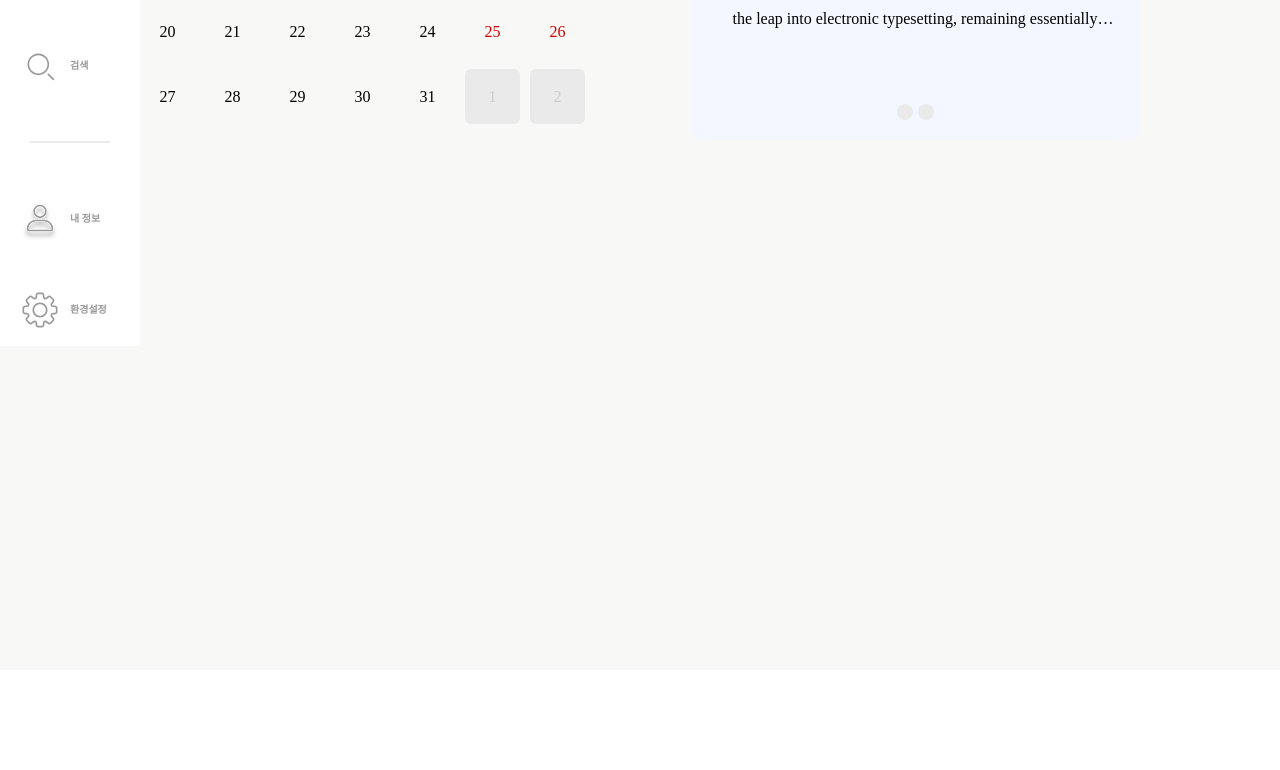
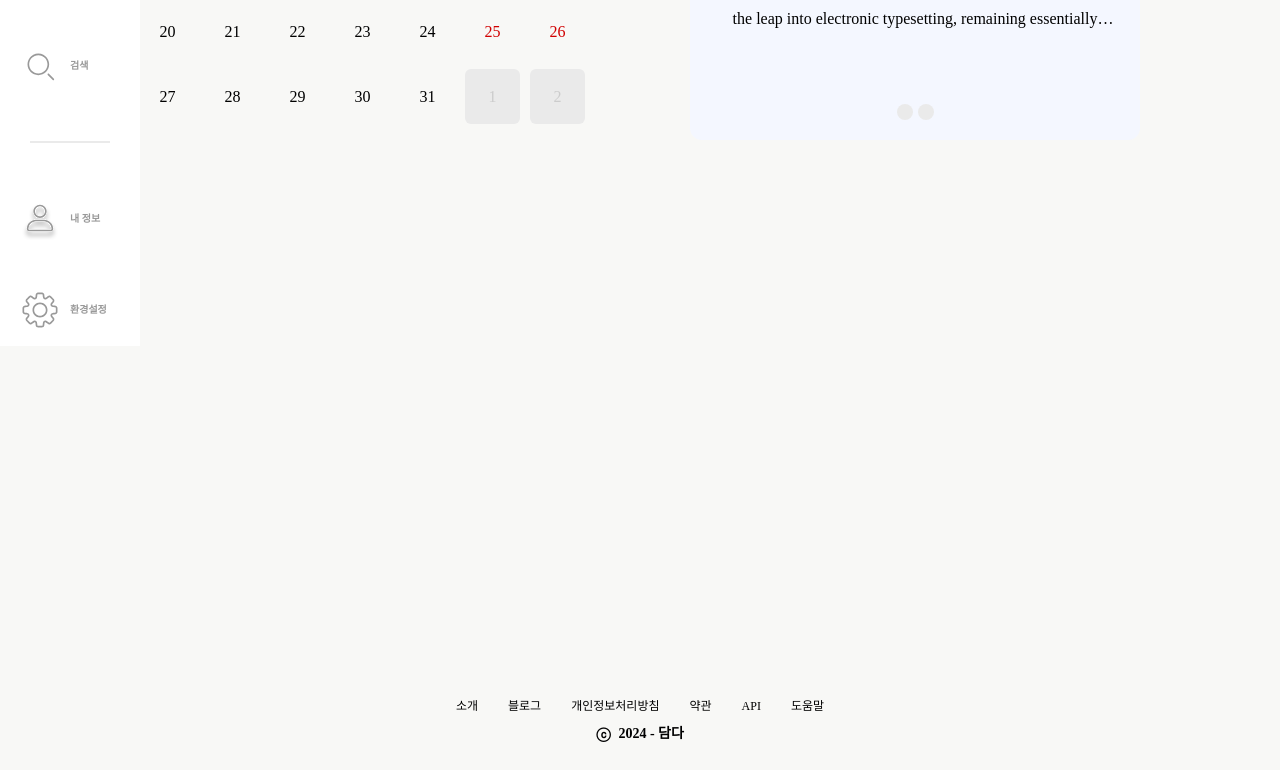
Before and after one commit to Dambda/Dambda-Client, a React (Vite) app: page /calendar in a window 1280 px wide. Shown: the part 454-1224 px from the top of the page. Before the commit the page ends 1124 px from the top, so only its background shows below. Built offline with nearby package versions, Linux system fonts and the light colour scheme; a web font is replaced by a local one.

Commit message:
calling apis

```diff
--- a/src/components/home/Todaystory.jsx
+++ b/src/components/home/Todaystory.jsx
@@ -1,23 +1,53 @@
-import React from "react";
+import React, { useEffect, useState } from "react";
+import { useNavigate } from "react-router-dom";
+// style
 import Container from "@/styles/components/todaystory";
+//img
+import BtniconSVG from "@/assets/icon/editfill-btn-icon.svg?react";
+//component
+import SimpleDiary from "../SimpleDiary";
 
-import BtniconSVG from "@/assets/icon/editfill-btn-icon.svg?react";
-import SimpleDiary from "../SimpleDiary";
-import { useNavigate } from "react-router-dom";
+// call api
+import { getDiaryToDate } from "@/apis/diary";
 
-const loremText = "Lorem Ipsum is simply dummy text of the printing and typesetting industry. Lorem Ipsum has been the industry's standard dummy text ever since the 1500s, when an unknown printer took a galley of type and scrambled it to make a type specimen book. It has survived not only five centuries, but also the leap into electronic typesetting, remaining essentially unchanged. It was popularised in the 1960s with the release of Letraset sheets containing Lorem Ipsum passages, and more recently with desktop publishing software like Aldus PageMaker including versions of Lorem Ipsum";
 const Todaystory = () => {
     const navigate = useNavigate();
+    const [diaryData, setDiaryData] = useState([]);
+    useEffect(() => {
+        handleGetDiary();
+    }, []);
+
+    const handleGetDiary = async () => {
+        try {
+            const today = new Date();
+            const data = await getDiaryToDate({year : today.getFullYear(), month : today.getMonth() + 1, date : today.getDate()})
+            if(data.result){
+                setDiaryData(data.result); // success
+            }
+        } catch(e) {
+            console.error(e);
+        }
+    }
     return (
         <Container>
             <div className="h3">
                 오늘의 이야기
             </div>
             <div>
-                <SimpleDiary width={1000} height={200} fontSize={16} text={loremText} commentCount={0}/>
+                {
+                    diaryData.length === 0 ? "" :
+                    diaryData.map((data, index) => {
+                        return(
+                            <SimpleDiary key={index} width={1000} height={200} fontSize={16} text={data.content} commentCount={0} />
+                        );
+                    })
+
+                }
             </div>
             <div className="today-footer">
-                <span>또 다른 일도 있었나요?</span>
+                {
+                    diaryData.length === 0 ? <span>앗! 아직 오늘의 이야기를 들려주지 않았어요.</span> : <span>또 다른 일도 있었나요?</span>
+                }
                 <button onClick={() => navigate('writing')}>
                     <span>일기 작성하기</span>
                     <BtniconSVG/>
--- a/src/components/layout/Layout.jsx
+++ b/src/components/layout/Layout.jsx
@@ -1,10 +1,12 @@
 import { useEffect, useState } from "react";
 import Menu from "./menu/Menu";
 import Header from "./header/Header";
+import Footer from "./footer/Footer";
 import { Outlet,useLocation } from "react-router-dom";
 
 const Layout = () => {
     const [isShowMenu, setIsShowMenu] = useState("show");
+    const [isShowFooter, setIsShowFooter] = useState("show");
     const [headerOpt, setHeaderOpt] = useState("default");
     const location = useLocation();
 
@@ -21,6 +23,11 @@ const Layout = () => {
             setIsShowMenu("show")
             setHeaderOpt("default");
         }
+        if(!locationCheck[2]){
+            setIsShowFooter("show")
+        } else {
+            setIsShowFooter("none");
+        }
     }, [location])
     return (
         <>
@@ -30,6 +37,7 @@ const Layout = () => {
                     <Header headerOpt={headerOpt}/>
                     <div style={{width : "100vw"}}>
                         <Outlet />
+                        { isShowFooter === "show" && <Footer/>}
                     </div>
                 </div>
             </div>
```
